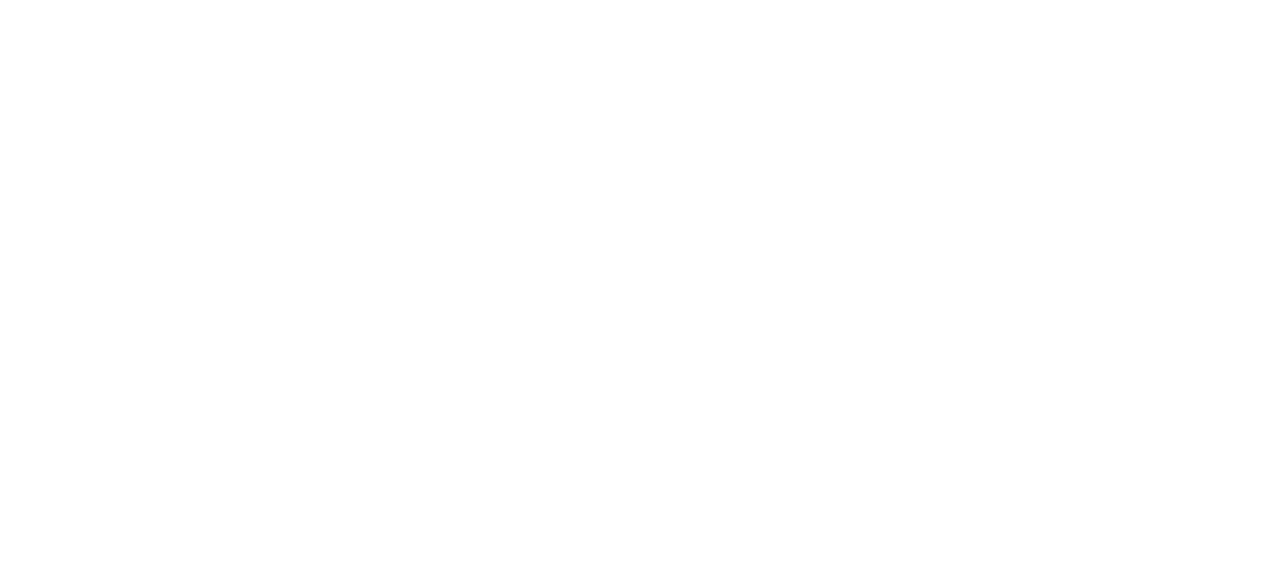
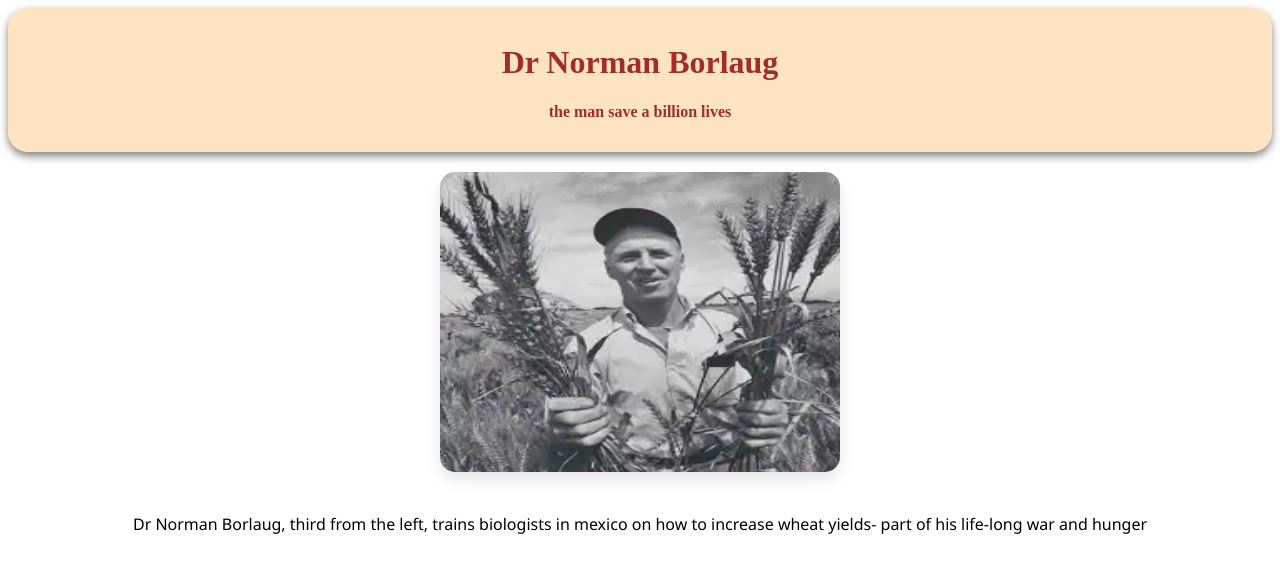
Before and after one commit to YoungMonero/tribute-page, a plain HTML site: page index.html in a window 1280 px wide. Drawn offline with Linux system fonts and the light colour scheme.

Commit message:
git commited

```diff
--- a/index.html
+++ b/index.html
@@ -5,7 +5,15 @@
     <link rel="stylesheet" href="styles/index.css">
 
     </head>
-    <body>
+    <body> <div class="header" >
+        <h1>Dr Norman Borlaug</h1>
+        <p>the man save a billion lives</p>
+      </div>
+      <div class="imgs">
+       <img style="width: 400px;height: 300px;" src="images/download.webp">
+       <p>Dr Norman Borlaug, third from the left, trains biologists in mexico on how to increase wheat yields- part of his life-long war and hunger</p>
+      </div>
+
     </body>
 
 
--- a/styles/index.css
+++ b/styles/index.css
@@ -1,3 +1,26 @@
-p{
-    color: royalblue;
+.header{
+    text-align: center;
+    background-color: bisque;
+    border: black;
+    color: brown;
+    padding: 15px;
+    border-radius: 20px 20px 20px 20px;
+    font-size: 1em;
+    font-weight: bold;
+    box-shadow: 0 4px 8px rgba(0, 0, 0, 0.5);
+    transition: transform 0.3s ease-in-out;
 }
+img{
+    max-width: 100%;
+    height: auto;
+    margin: 20px 0;
+    border-radius: 15px;
+    box-shadow: 0 8px 15px rgba(0, 0, 0, 0.1);
+    transition: transform 0.3s ease-in-out;
+   align-content: center;
+}
+img:hover{
+    transform: scale(1.05);
+}.imgs{
+    text-align: center; font-family: 'Segoe UI', Tahoma, Geneva, Verdana, sans-serif;
+}
```
Also changed, not shown: images/download.webp (added).
